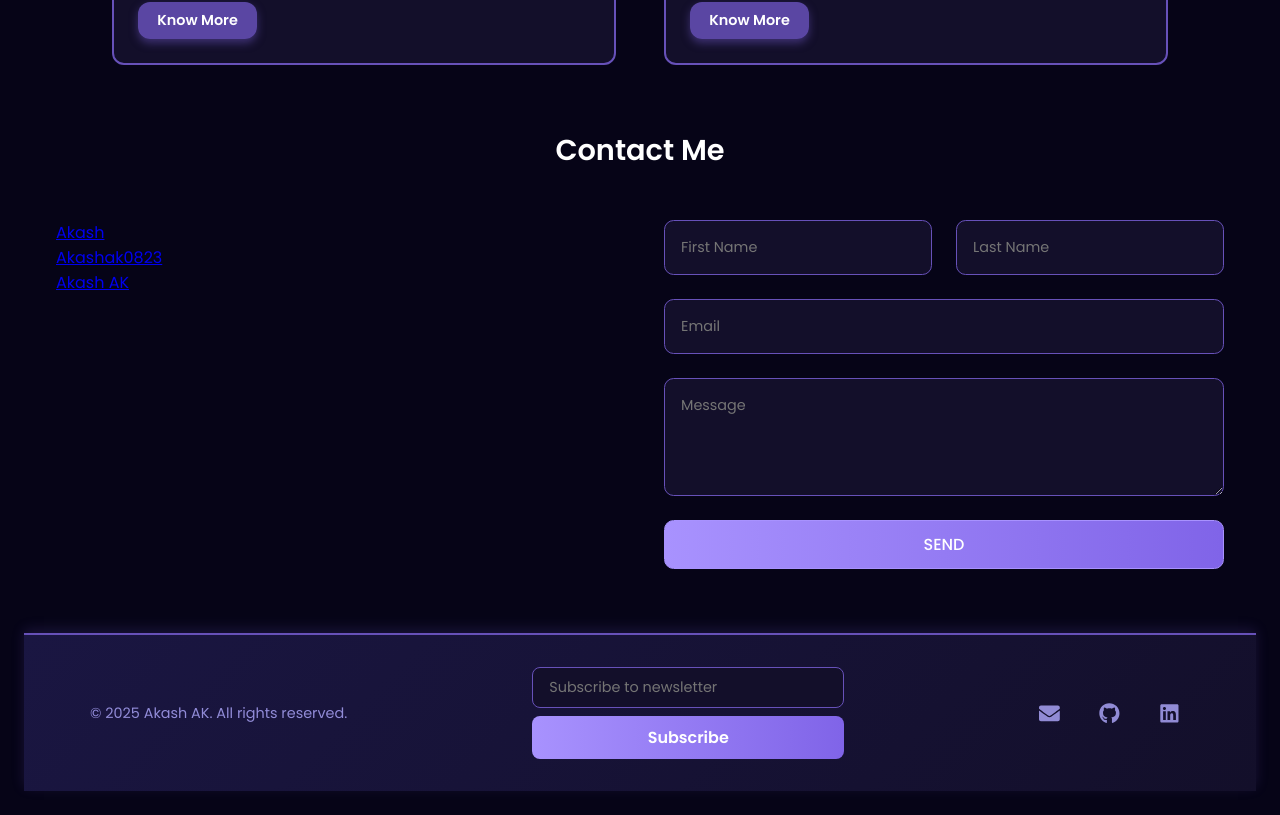
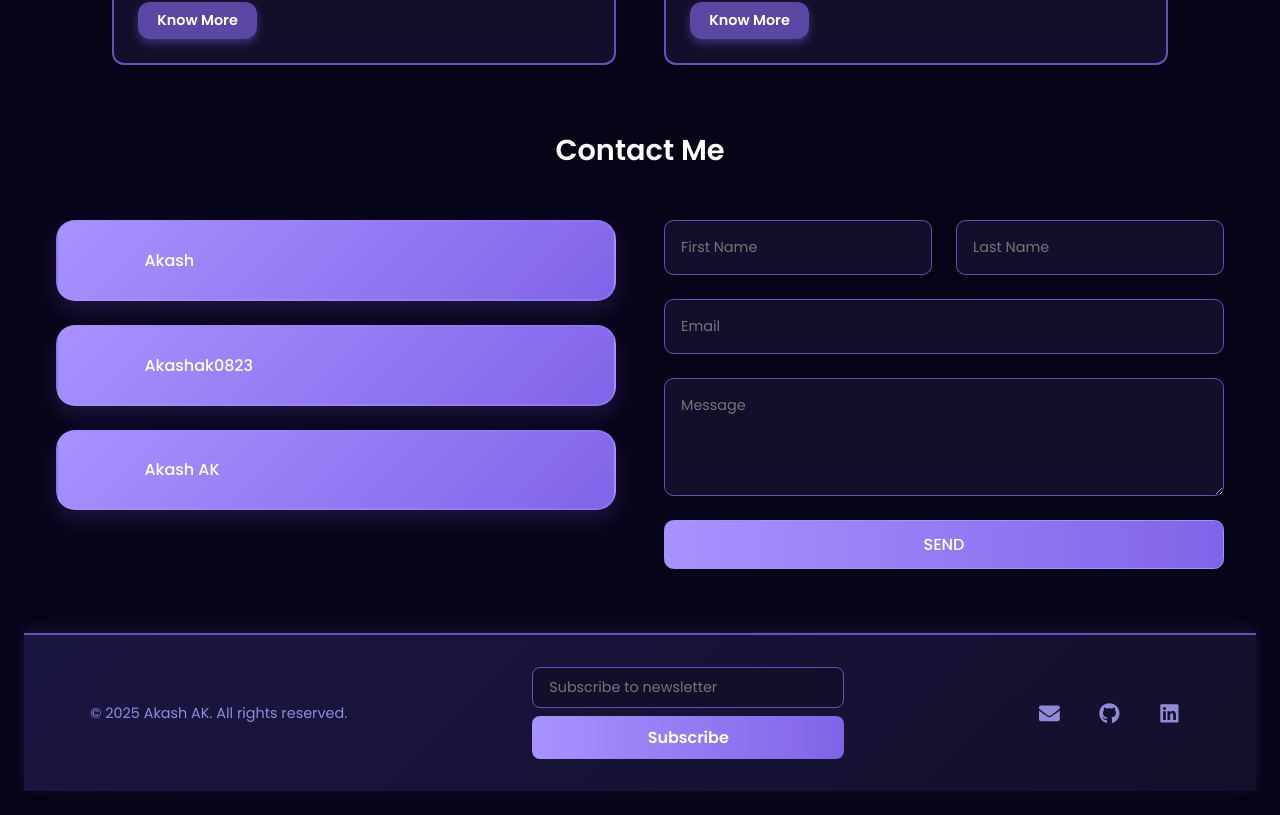
Before and after one commit to akashak0823/Akash_Portfolio, a React (Create React App) app: page / in a window 1280 px wide. Shown: the part 2010-2825 px from the top of the page. Built offline with nearby package versions, Linux system fonts and the light colour scheme.

Commit message:
Update ContactCard.css

```diff
--- a/src/Components/Contact/ContactCard/ContactCard.css
+++ b/src/Components/Contact/ContactCard/ContactCard.css
@@ -1,38 +1,35 @@
-.contact-details-card{
-    display: flex;
-    flex-direction: column;
-    align-items: center;
-    justify-content: center;
-    background: #130f2a;
-    border-radius: 0.65rem;
-    border: 1.5px solid #6751b9;
-    padding: 1.5rem;
-    margin-bottom: 2rem;
+.contact-card {
+  display: flex;
+  align-items: center;
+  gap: 1rem;
+  padding: 1.2rem 2rem;
+  text-decoration: none;
+  cursor: pointer;
+  border-radius: 1.2rem;
+  border: 2px solid rgba(168, 146, 254, 0.3);
+  background: linear-gradient(135deg, #a892fe 0%, #8064e8 100%);
+  box-shadow: 0 10px 25px rgba(128, 100, 232, 0.2);
+  transition: all 0.3s ease;
+  color: #fff;
+  font-size: 1rem;
+  font-weight: 500;
+  margin-bottom: 1.5rem; /* ← add vertical spacing */
+  backdrop-filter: blur(5px);
 }
 
-.contact-details-card .icon{
-    width: 3rem;
-    height: 3rem;
-    display: flex;
-    align-items: center;
-    justify-content: center;
-    border-radius: 0.5rem;
-    background: #3d3072;
-    margin-bottom: 0.8rem;
+.contact-card:hover {
+  transform: translateY(-8px) scale(1.03);
+  background: linear-gradient(135deg, #8064e8 0%, #a892fe 100%);
+  box-shadow: 0 20px 40px rgba(128, 100, 232, 0.4);
 }
 
-.icon img{
-    width: 1.8rem;
-    height: auto;
-    object-fit: contain;
+.contact-icon {
+  font-size: 1.8rem;
+  color: #fff;
+  flex-shrink: 0;
+  display: flex;
+  align-items: center;
+  justify-content: center;
+  width: 2.4rem;
+  height: 2.4rem;
 }
-.contact-details-card p{
-    font-size: 0.9rem;
-    font-weight: 400;
-    color: #6751b9;
-}
-.contact-details-card>p{
-    font-size: 0.9rem;
-    font-weight: 400;
-    color: #6751b9;
-}
```
